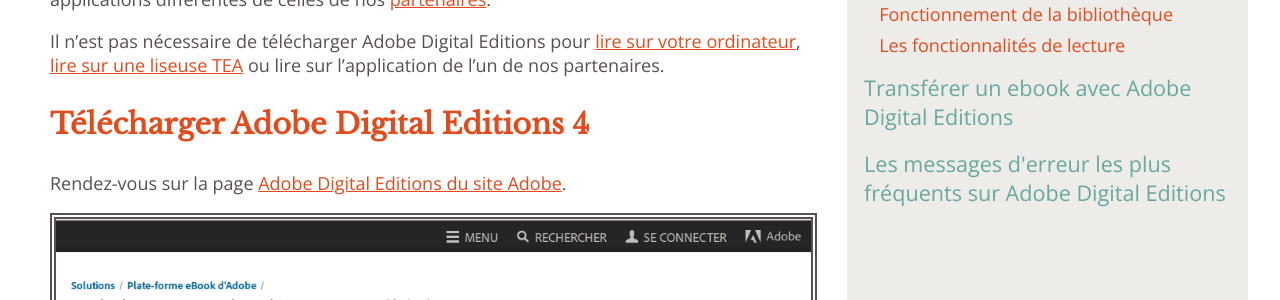
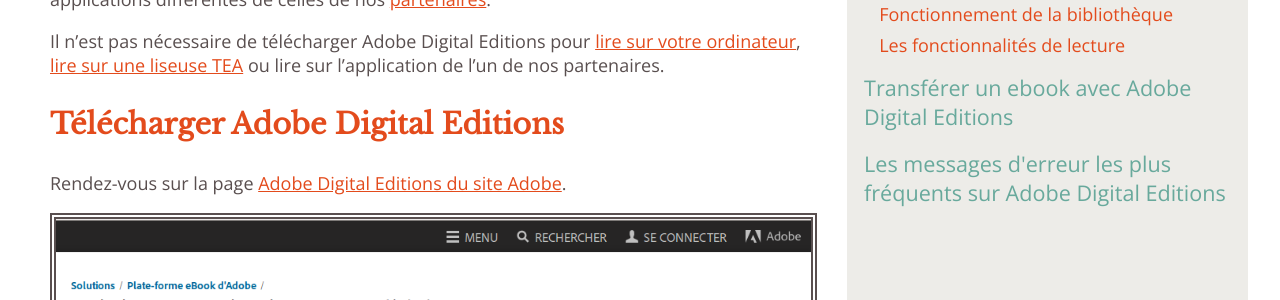
Before and after one commit to TEA-ebook/help-center, a Jekyll site: the page built from _pages/ade.md, in a window 1280 px wide and 900 px high. Shown: the part 417-717 px from the top of the window. Built offline with Jekyll 4.4.1, drawn with Linux system fonts in a browser that asks for light colours.

Commit message:
Update installation-ade.md

```diff
--- a/_includes/installation-ade.md
+++ b/_includes/installation-ade.md
@@ -5,7 +5,7 @@
 
 {% include anchor.html id="telecharger-adobe-digital-edition" label="Télécharger Adobe Digital Editions 4" %}
 
-### Télécharger Adobe Digital Editions 4
+### Télécharger Adobe Digital Editions
 
 Rendez-vous sur la page [Adobe Digital Editions du site Adobe](http://www.adobe.com/fr/solutions/ebook/digital-editions/download.html).
 
```
